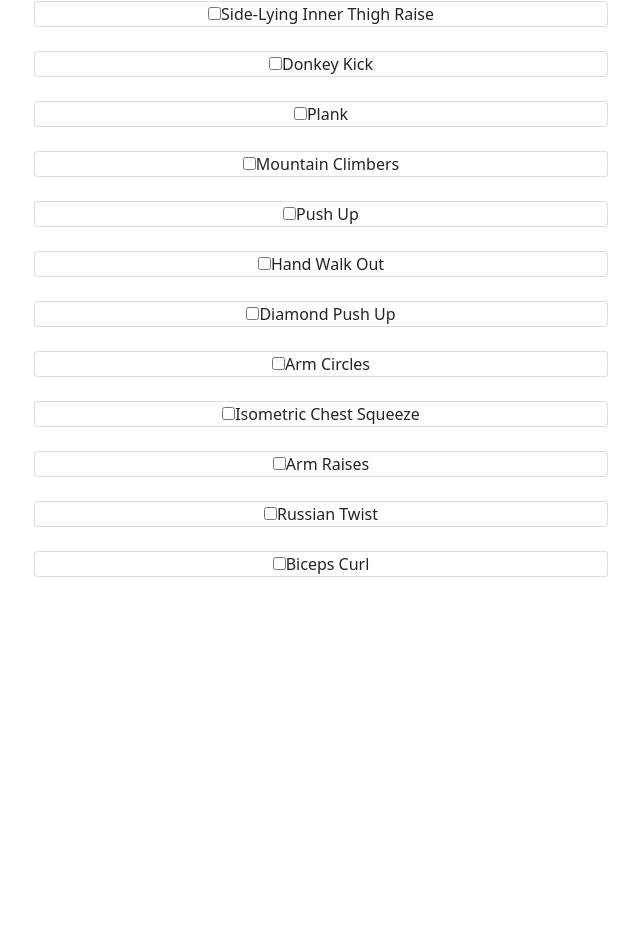
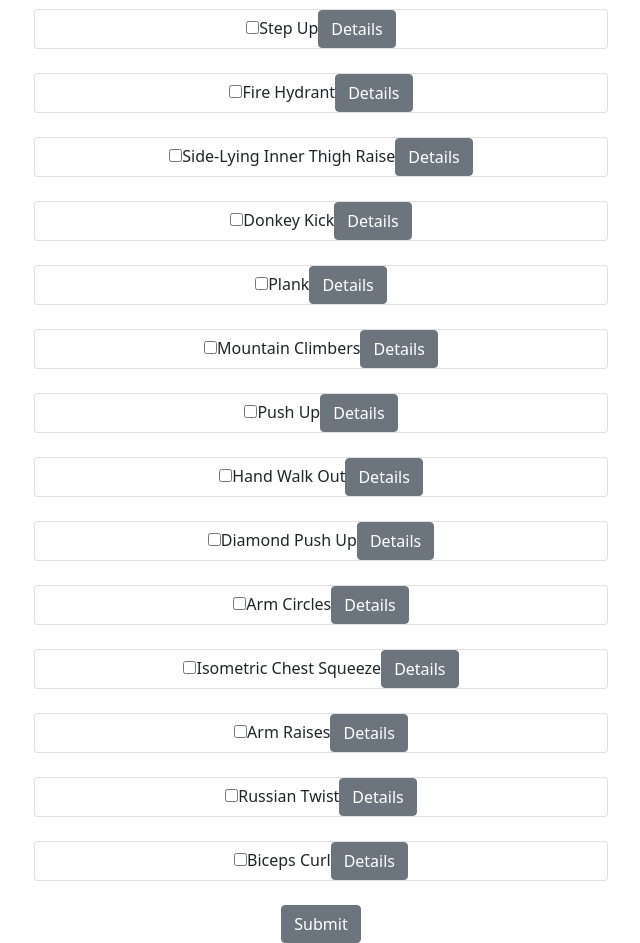
Before and after one commit to Team-Barn-Cats/build-my-workout-app, a React (Create React App) app: page /fullBody in a window 1280 px wide. Shown: the part 525-1468 px from the top of the page, without its empty margins (2-642 px from the left). Before the commit the page ends 1126 px from the top, so only its background shows below. Built offline with nearby package versions, Linux system fonts and the light colour scheme.

Commit message:
Added Formik and buttons to the checklist

```diff
--- a/src/components/FullBody.js
+++ b/src/components/FullBody.js
@@ -1,4 +1,5 @@
 // the Detail that shows up when someone selects "Full Body"
+// Formik documentation used: https://formik.org/docs/examples/checkboxes
 
 import ExercisesChecklist from "../features/exercises/ExercisesChecklist";
 import {Col, Row, Card} from 'reactstrap';
--- a/src/components/Hero/HeroOptions.js
+++ b/src/components/Hero/HeroOptions.js
@@ -1,5 +1,6 @@
 import React, { useState } from 'react';
 import { Formik, Field, Form } from 'formik';
+import { Button } from 'reactstrap';
 
 function HeroOptions({ onSubmit }) {
   return (
@@ -24,7 +25,7 @@ function HeroOptions({ onSubmit }) {
               <label for="lowerBody">Lower Body</label>
             </div>
 
-            <button type="submit">Submit</button>
+            <Button type="submit">Submit</Button>
           </Form>
       )}
     </Formik>
--- a/src/features/exercises/ExercisesCheckbox.js
+++ b/src/features/exercises/ExercisesCheckbox.js
@@ -1,15 +1,19 @@
 // This puts the exercise objects from the array into checkboxes
 // Keeping this for later: <ExerciseCard exercise={exercise}/>
 import { Formik, Field, Form } from "formik";
-
+import { useState } from "react";
+import { Button } from 'reactstrap';
 
 const ExercisesCheckbox = ({ exercise }) => {
+
   const { id, name } = exercise;
   return (
     <div>
-
-        <input type="checkbox" />
-        <label>{name}</label>
+      <label>
+        <Field type="checkbox" name="checked" value="One" />
+        {name}
+      </label>
+      <Button>Details</Button>
     </div>
   );
 };
--- a/src/features/exercises/ExercisesChecklist.js
+++ b/src/features/exercises/ExercisesChecklist.js
@@ -1,33 +1,53 @@
 // This is where users see their subset of options and their selected exercises / difficulty
 
-import {Col, Row, Card} from 'reactstrap';
-import ExercisesCheckbox from './ExercisesCheckbox';
-import { selectFullBody } from './exercisesSlice';
-import { useSelector } from 'react-redux';
+import { Col, Row, Card, Button } from "reactstrap";
+import ExercisesCheckbox from "./ExercisesCheckbox";
+import { selectFullBody } from "./exercisesSlice";
+import { useSelector } from "react-redux";
+import { Formik, Field, Form } from "formik";
+
+const sleep = (ms) => new Promise((r) => setTimeout(r, ms));
 
 const ExercisesChecklist = () => {
   const exercises = useSelector(selectFullBody);
-    console.log('exercises:', exercises);
+  console.log("exercises:", exercises);
 
   return (
-
-            <Col className='col-sm-6'>
-                {
-                    exercises.map((exercise) => {
+    <Col className="col-sm-6">
+      <Formik
+        initialValues={{
+          checked: [],
+        }}
+        onSubmit={async (values) => {
+          await sleep(500);
+          alert(JSON.stringify(values, null, 2));
+        }}
+      >
+        {({ values }) => (
+          <Form>
+            {/*
+            Multiple checkboxes with the same name attribute, but different
+            value attributes will be considered a "checkbox group". Formik will automagically
+            bind the checked values to a single array for your benefit. All the add and remove
+            logic will be taken care of for you.
+          */}
+            <div id="checkbox-group">Choose 5:</div>
+            <div role="group" aria-labelledby="checkbox-group">
+              {exercises.map((exercise) => {
                 return (
-                            <Card
-
-                                className='m-4'
-                                key={exercise.id}
-                            >
-                                <ExercisesCheckbox exercise={exercise}/>
+                  <Card className="m-4" key={exercise.id}>
+                    <ExercisesCheckbox exercise={exercise} />
                   </Card>
                 );
-                    })
-                }
+              })}
+            </div>
+
+            <Button type="submit">Submit</Button>
+          </Form>
+        )}
+      </Formik>
     </Col>
-
   );
-}
+};
 
 export default ExercisesChecklist;
```
Lines whose indentation alone changed are shown as unchanged.
